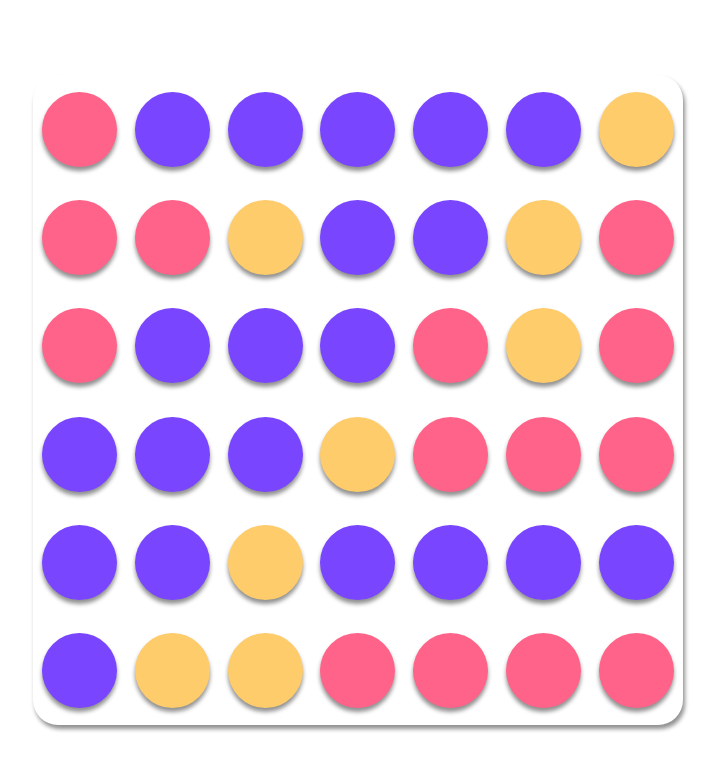
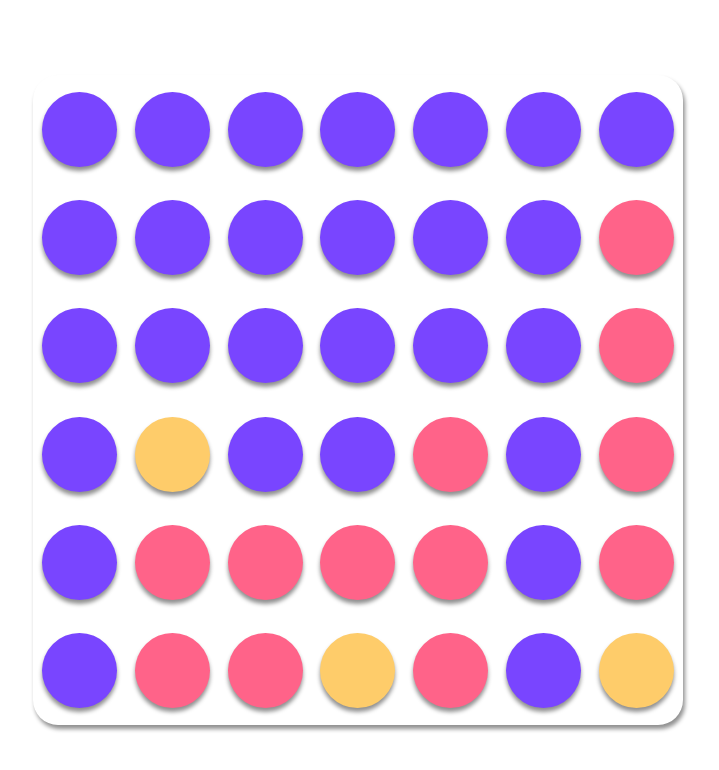
Before and after one commit to Joshua-Farr/connect-four, a React (Vite) app: page / in a window 1280 px wide. Shown: the top 770 px of the page, without its empty margins (282-1001 px from the left). Built offline with nearby package versions, Linux system fonts and the light colour scheme.

Commit message:
Closer to getting it to render correctly.

```diff
--- a/src/components/GameBoard/Gameboard.tsx
+++ b/src/components/GameBoard/Gameboard.tsx
@@ -1,3 +1,4 @@
+import { render } from "react-dom";
 import GamePiece from "../GamePiece/GamePiece";
 import "./GameBoard.css";
 
@@ -19,19 +20,34 @@ export default function GameBoard(gameboard: GameBoardProps) {
   function createBoard() {
     let renderedBoard: any = []; // need to fix the TypeScript on this...
 
-    for (let i = 0; i < fakeGame.length; i++) {
-      console.log(fakeGame[i]);
-      const column = [];
-      for (let j = 0; j < 6; j++) {
+    // for (let i = 0; i < fakeGame.length; i++) {
+    //   console.log(fakeGame[i]);
+    //   const column = [];
+    //   for (let j = 0; j < 6; j++) {
+    //     if (fakeGame[i][j]) {
+    //       column.push(<GamePiece playerNumber={fakeGame[i][j]} />);
+    //     } else if (!fakeGame[i][j]) {
+    //       column.push(<GamePiece playerNumber={3} />);
+    //     }
+    //   }
+    //   renderedBoard.push(column);
+    // }
+
+    for (let j = 6; j > 0; j--) {
+      // let row = [];
+      for (let i = 0; i < 7; i++) {
         if (fakeGame[i][j]) {
-          column.push(<GamePiece playerNumber={fakeGame[i][j]} />);
-        } else if (!fakeGame[i][j]) {
-          column.push(<GamePiece playerNumber={3} />);
+          console.log(`Generating piece for spot for Column: ${i} Row: ${j}`);
+          renderedBoard.push(<GamePiece playerNumber={fakeGame[i][j]} />);
+        } else {
+          console.log(`Generating piece for spot for Column: ${i} Row: ${j}`);
+          renderedBoard.push(<GamePiece playerNumber={3} />);
         }
       }
-      renderedBoard.push(column);
+      // renderedBoard.push(row);
     }
 
+    console.log(renderedBoard);
     return renderedBoard;
   }
 
```
